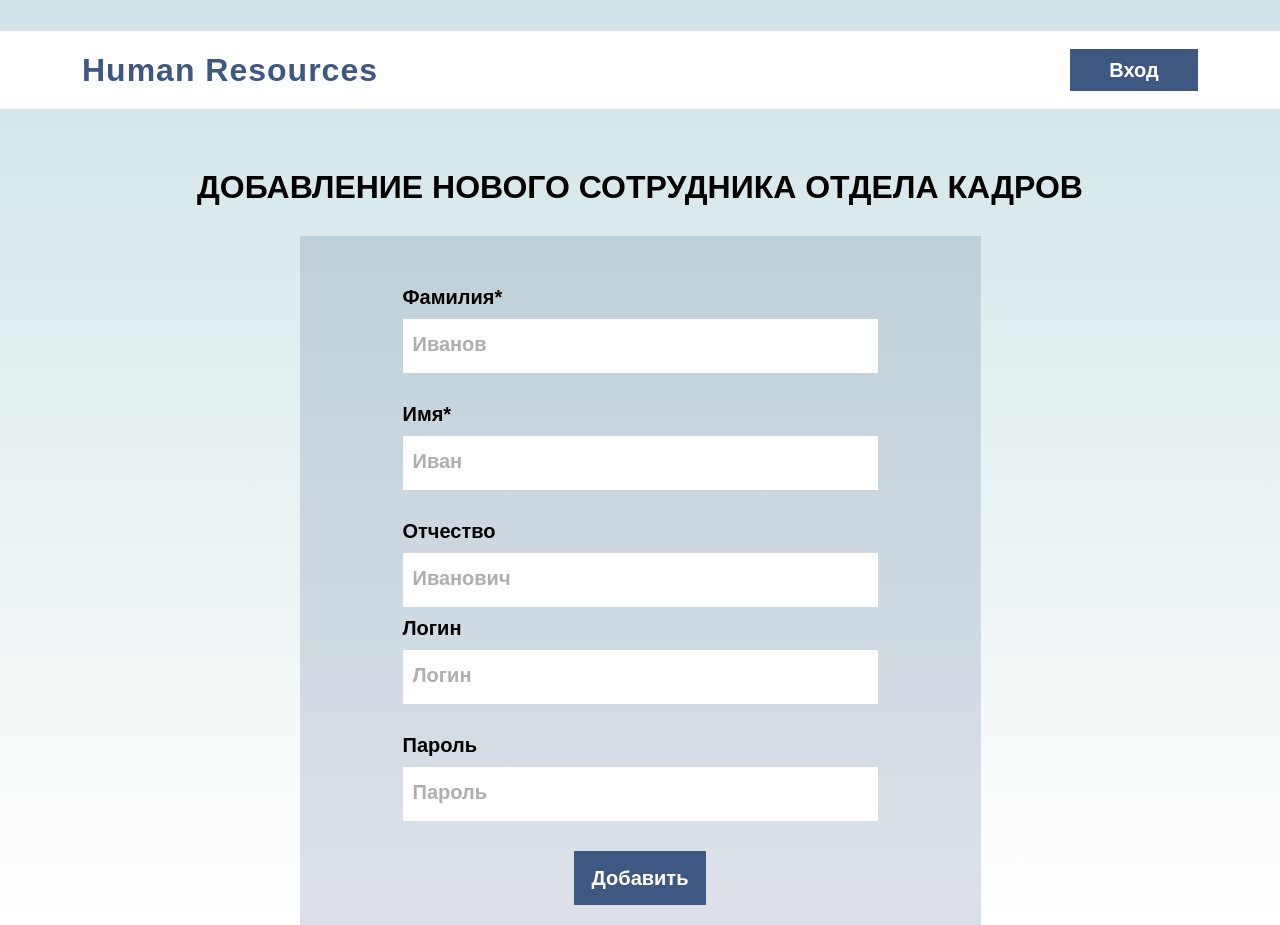
After one commit to fominae/practice, a PHP site: template views/site/add_employee.php in a window 1280 px wide. The commit adds this page. Run offline with PHP 8.4, Linux system fonts and the light colour scheme; the template is opened without the code that fills it, so the values that code supplies are empty.

Commit message:
Реализация дизайна страницы добавления сотрудника отдела кадров

```diff
--- a/public/css/style.css
+++ b/public/css/style.css
@@ -212,3 +212,63 @@ input[type=password]::placeholder {
     color: #AEAEAE;
 
 }
+.log {
+    margin-bottom: 20px;
+}
+
+.error_message {
+    color: rgba(189, 10, 0, 0.36);
+}
+
+
+.add_employee_container {
+    width: 681px;
+    background-color: rgba(62, 88, 130, 0.18);
+    padding: 50px 100px 0 100px;
+    justify-content: center;
+    align-items: center;
+    flex-direction: column;
+    display: flex;
+
+}
+
+.add_employee_container input {
+    width: 475px;
+    padding: 10px;
+    margin-bottom: 10px;
+
+}
+
+.add_employee_container button {
+    background: #3E5882;
+    height: 54px;
+    width: 132px;
+    color: white;
+    font-weight: bold;
+    font-size: 20px;
+    margin: 20px 0 20px 0;
+    cursor: pointer;
+}
+
+.add_employee input {
+    padding: 10px;
+    margin-bottom: 10px;
+
+}
+
+.add_employee button {
+    background: #3E5882;
+    height: 54px;
+    width: 132px;
+    color: white;
+    font-weight: bold;
+    font-size: 20px;
+    margin: 20px 0 20px 0;
+    cursor: pointer;
+}
+
+.title_add{
+    font-weight: bold;
+    font-size: 20px;
+    margin-bottom: 10px;
+}
--- a/routes/web.php
+++ b/routes/web.php
@@ -6,4 +6,5 @@ Route::add('GET', '/hello', [Controller\Site::class, 'hello'])
     ->middleware('auth');
 Route::add(['GET', 'POST'], '/login', [Controller\Site::class, 'login']);
 Route::add('GET', '/logout', [Controller\Site::class, 'logout']);
+Route::add('GET', '/add_employee', [Controller\Site::class, 'add_employee']);
 Route::add('GET', '/home', [Controller\Site::class, 'index']);
--- /dev/null
+++ b/views/site/add_employee.php
@@ -0,0 +1,27 @@
+<div class="login_form">
+    <h1>ДОБАВЛЕНИЕ НОВОГО СОТРУДНИКА ОТДЕЛА КАДРОВ</h1>
+    <form class="add_employee_container" method="post">
+        <h4 class="error_message"><?= $message ?? ''; ?></h4>
+        <div class="log">
+            <p class="title_add">Фамилия*</p>
+            <input class= "login_input" type="text" placeholder="Иванов" name="login">
+        </div>
+        <div class="log">
+            <p class="title_add">Имя*</p>
+            <input class= "login_input" type="text" placeholder="Иван" name="text">
+        </div>
+        <div class="password">
+            <p class="title_add">Отчество</p>
+            <input class= "login_input" type="text" placeholder="Иванович" name="text">
+        </div>
+        <div class="log">
+            <p class="title_add">Логин</p>
+            <input class= "login_input" type="text" placeholder="Логин" name="login">
+        </div>
+        <div class="password">
+            <p class="title_add">Пароль</p>
+            <input class= "login_input" type="password" placeholder="Пароль" name="password">
+        </div>
+        <button class="button_login">Добавить</button>
+    </form>
+</div>
--- a/views/site/login.php
+++ b/views/site/login.php
@@ -10,6 +10,6 @@
             <p class="login_text"> Пароль</p>
             <input class="login_input" type="password" placeholder="Пароль" name="password">
         </div>
-        <button class="back"><a class="login" href="<?= app()->route->getUrl('/') ?>">Вход</a></button>
+        <button class="back"><a class="login" href="<?= app()->route->getUrl('/add_employee') ?>">Вход</a></button>
     </form>
 </div>
```
Also changed, not shown: app/Controller/Site.php (+6 -2 lines).
